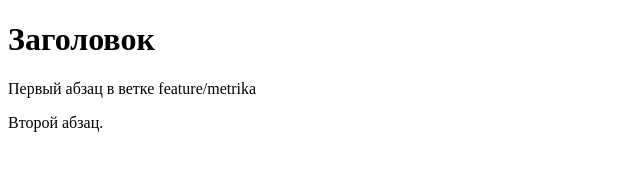
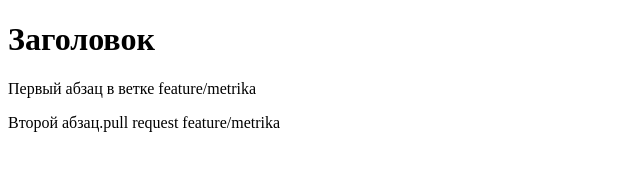
Before and after one commit to DariaZinchenko/demo, a plain HTML site: page index.html in a window 1280 px wide. Shown: the whole page, without its empty margins (0-640 px from the left). Drawn offline with Linux system fonts and the light colour scheme.

Commit message:
for pull request 1 index.html

```diff
--- a/index.html
+++ b/index.html
@@ -8,6 +8,6 @@
   <h1>Заголовок</h1>
   <!-- Комментарий -->
   <p>Первый абзац в ветке  feature/metrika</p>
-  <p>Второй абзац.</p>
+  <p>Второй абзац.pull request feature/metrika</p>
  </body>
 </html>
```
